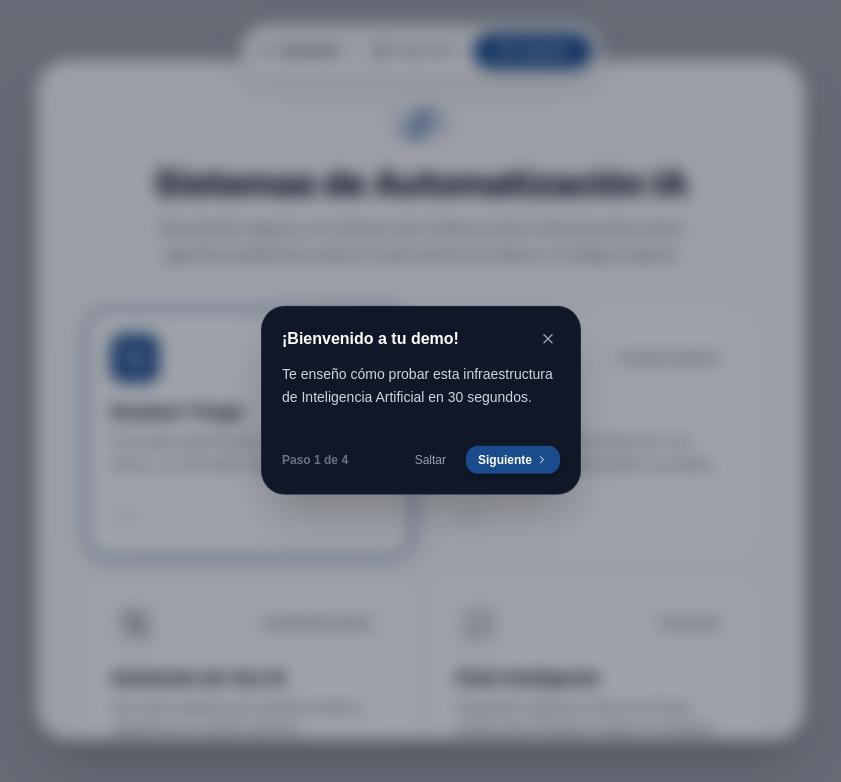
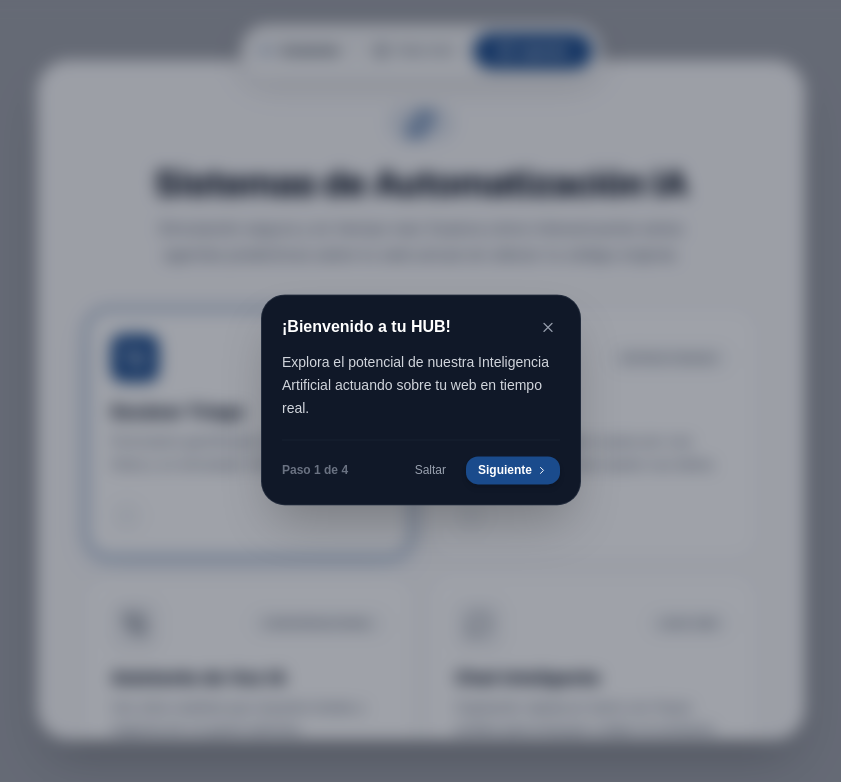
Before and after one commit to Franklin-Osede/ai-booking-gateway, a Next.js app: page /demo/1 in a window 1280 px wide. Shown: the top 782 px of the page, without its empty margins (219-1060 px from the left). Built offline with nearby package versions, Linux system fonts and the light colour scheme; no server answers; the database is empty.

Commit message:
chore: refine product tour copy and UX flow for higher B2B conversion

```diff
--- a/src/presentation/components/demo/ProductTour.tsx
+++ b/src/presentation/components/demo/ProductTour.tsx
@@ -14,10 +14,10 @@ export function ProductTour({ primaryColor = "#1a4b8c" }: ProductTourProps) {
   const [targetRect, setTargetRect] = useState<{ top: number; left: number; width: number; height: number; } | null>(null);
 
   const steps = [
-    { targetId: 'center', title: '¡Bienvenido a tu demo!', text: 'Te enseño cómo probar esta infraestructura de Inteligencia Artificial en 30 segundos.' },
-    { targetId: 'tour-asistentes-nav', title: 'Panel de Asistentes', text: 'Usando este botón abres el panel principal para probar los distintos algoritmos.' },
-    { targetId: 'tour-video-intro', title: 'Vídeo Explicativo', text: 'Aquí te he dejado un vídeo de un minuto explicando cómo lo he integrado sobre tu web.' },
-    { targetId: 'tour-asistentes-hub', title: 'Sistema de Voz Guiada', text: 'Haz clic aquí para interactuar con la asesora clínica, simulando el viaje avanzado de un paciente.' }
+    { targetId: 'center', title: '¡Bienvenido a tu HUB!', text: 'Explora el potencial de nuestra Inteligencia Artificial actuando sobre tu web en tiempo real.' },
+    { targetId: 'tour-asistentes-hub', title: 'Voz Guiada', text: 'Haz clic en este modo de agente para simular de forma interactiva el filtrado de un paciente.' },
+    { targetId: 'tour-video-intro', title: 'El Motor (Vídeo)', text: 'Descubre en 1 minuto cómo conectamos esta arquitectura a tu CRM sin alterar tu código.' },
+    { targetId: 'tour-agendar', title: 'Viabilidad Técnica', text: 'Agenda aquí una consulta rápida de 15 min para analizar la integración en tu propia clínica.' }
   ];
 
   useEffect(() => {
```
